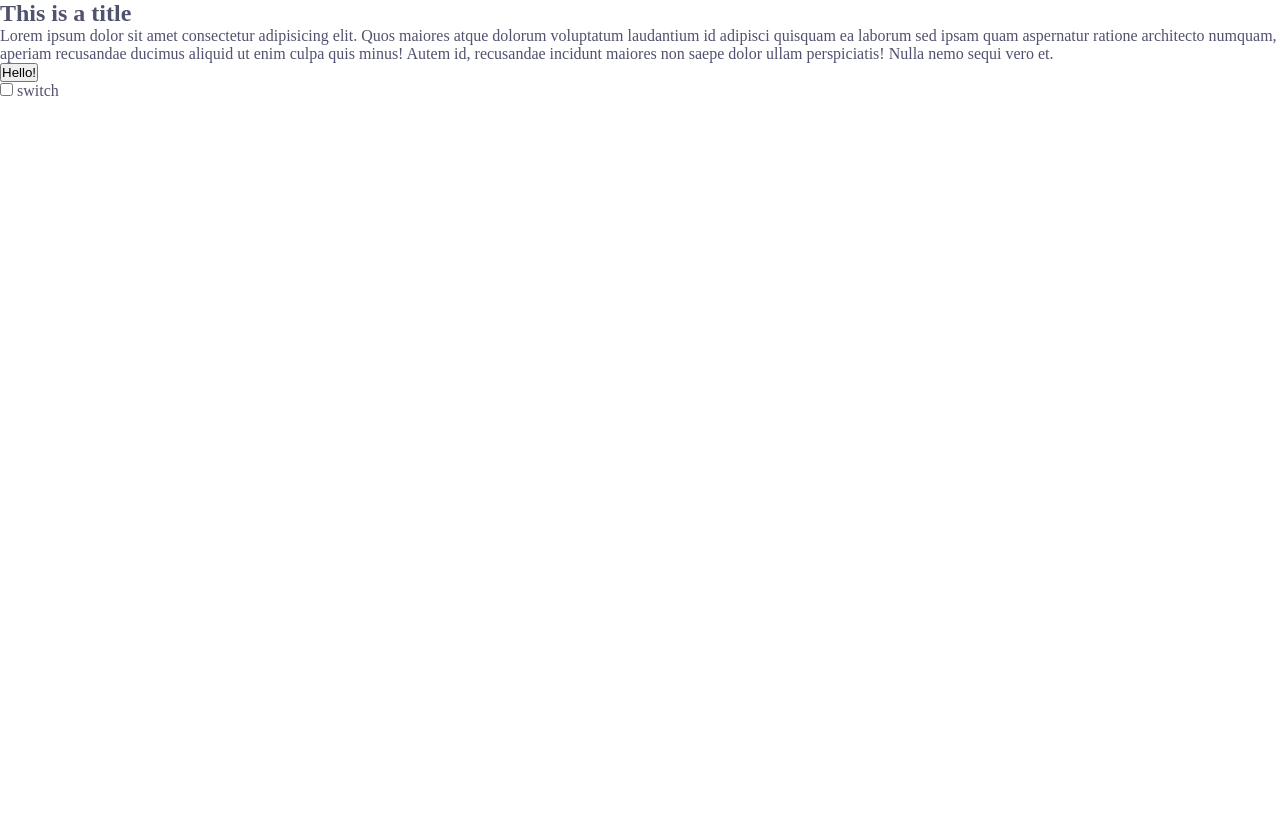
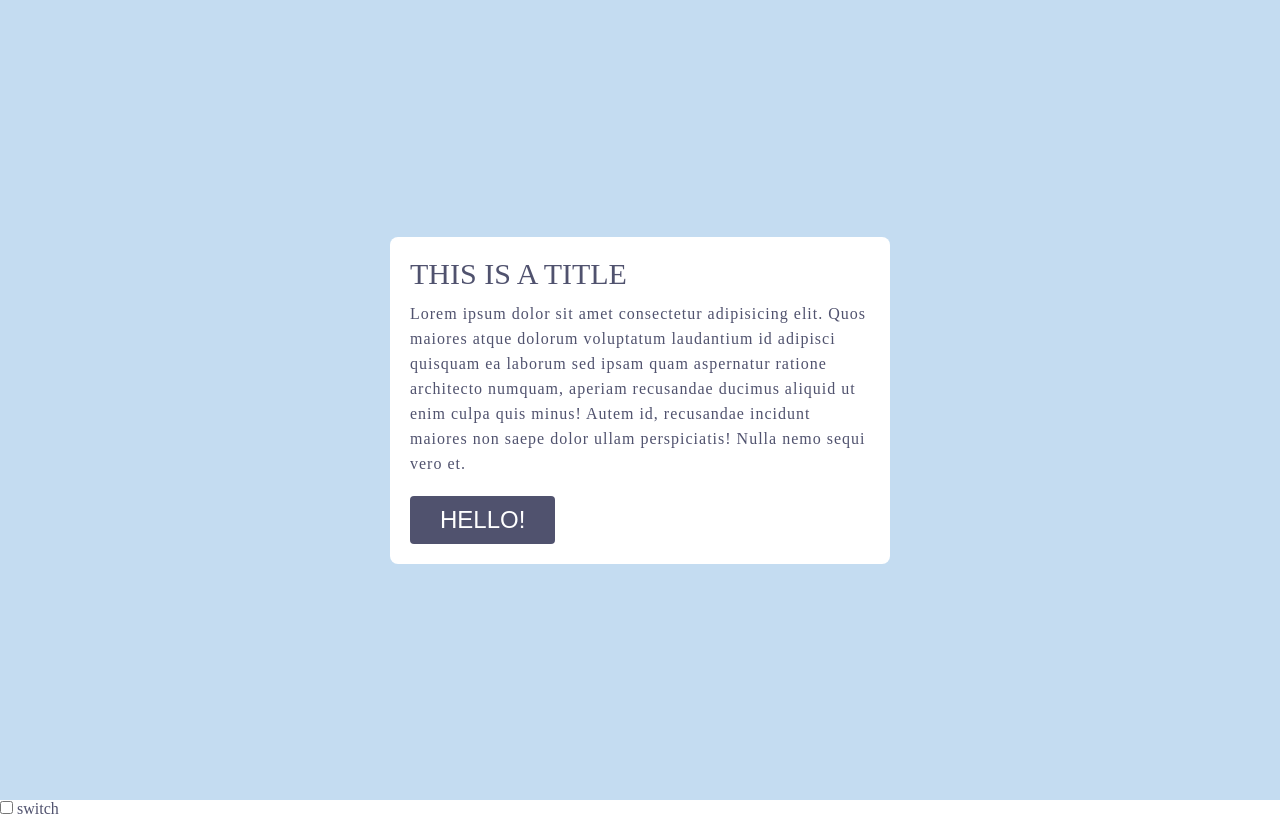
Before and after one commit to mimalson/javascript-projects, a plain HTML site: page ThemeSwitcher/index.html in a window 1280 px wide. Drawn offline with Linux system fonts and the light colour scheme.

Commit message:
Update style.css

```diff
--- a/ThemeSwitcher/style.css
+++ b/ThemeSwitcher/style.css
@@ -19,3 +19,43 @@ body[data-theme="dark"]{
   --color-3: rgb(39, 40, 42);
   --color-4: rgb(186, 186, 202);
 }
+
+section{
+  background-color: var(--color-1);
+  min-height: 100vh;
+  width: 100%;
+  display: flex;
+  justify-content: center;
+  align-items: center;
+}
+.container{
+  width: 90%;
+  margin: 0 auto;
+  background-color: var(--color-2);
+  border-radius: 8px;
+  padding: 20px;
+  max-width: 500px;
+}
+h1{
+  font-size: 30px;
+  font-weight: 500;
+  text-transform: uppercase;
+}
+p{
+  margin-top: 10px;
+  font-size: 16px;
+  font-weight: 500;
+  letter-spacing: 1px;
+  line-height: 25px;
+}
+button{
+  background-color: var(--color-4);
+  padding: 10px 30px;
+  border: none;
+  font-size: 24px;
+  text-transform: uppercase;
+  color: var(--color-3);
+  border-radius:4px ;
+  margin-top: 20px;
+  cursor: pointer;
+}
```
